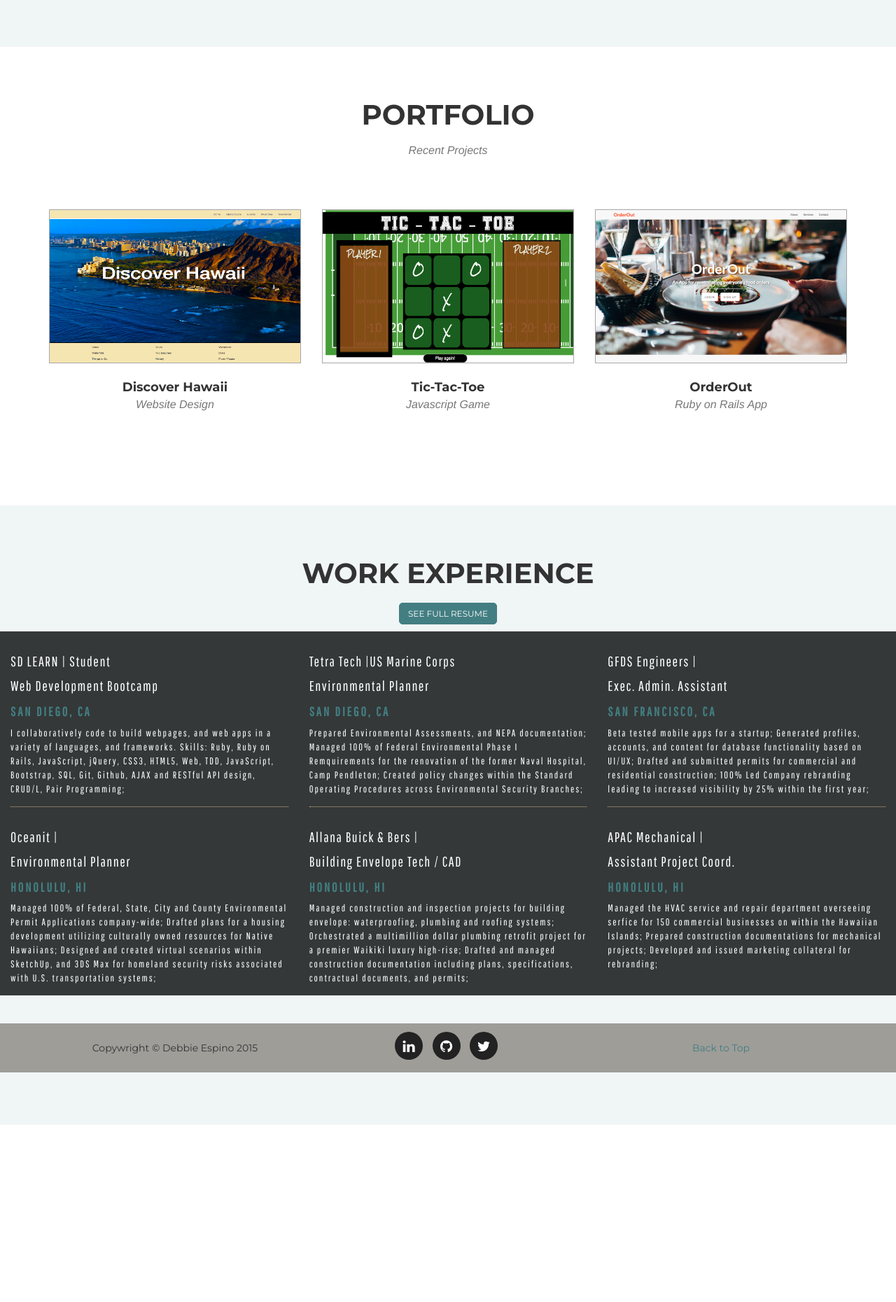
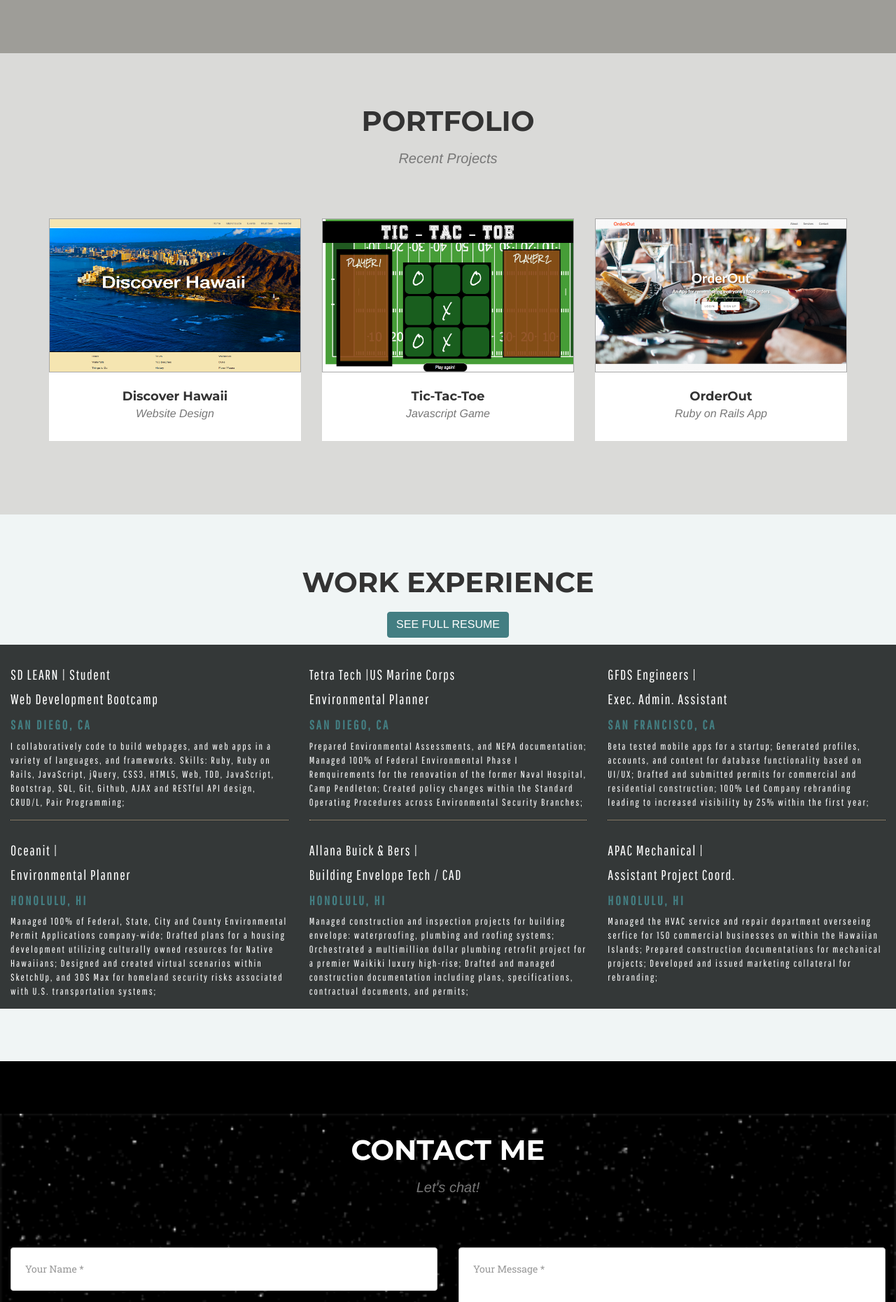
Before and after one commit to despino/Portfolio-ME, a PHP site: page / in a window 1280 px wide. Shown: the part 1700-3560 px from the top of the page at 70% size. Before the commit the page ends 3307 px from the top, so only its background shows below. Run offline with PHP 8.4, Linux system fonts and the light colour scheme; some libraries are stand-ins or nearby versions; some web fonts are replaced.

Commit message:
Fixed email and website look

```diff
--- a/css/contact.css
+++ b/archive/contact.css
@@ -255,8 +255,8 @@ header .intro-text .intro-heading {
   text-transform: uppercase;
   font-size: 14px;
   font-weight: 500;
+}
 
-}
 #submitButton:hover{
   background-color: #50979c;
   border-color: #50979c;
--- a/email/index.php
+++ b/archive/email/index.php
@@ -24,9 +24,9 @@
 
    ";
 	if(mail($to,$subject,$message,$headers))
-		header("Location:../contact.php?msg=Successful Submission! Thank you for contacting me.");
+		header("Location:/index.php?msg=Successful Submission! Thank you for contacting me.");
 	else
-		header("Location:../contact.php?msg=Error To send Email !");
+		header("Location:/index.php?msg=Error To send Email !");
 		//contact:-your-email@your-domain.com
  }
 ?>
--- a/css/page1.css
+++ b/css/page1.css
@@ -438,7 +438,7 @@ section.featurette{
   max-height: 100%;
 }
 #specialties{
-  background-color: #F0F5F5;
+  background-color: #9E9D98;
 }
 section.specialties{
   font-size: 40px;
@@ -480,6 +480,7 @@ section h3.section-subheading {
 #work-experience{
   background-color: #F0F5F5;
   min-width: 100%;
+  min-height: 100%;
 }
 
 @media(min-width:768px) {
@@ -489,7 +490,7 @@ section h3.section-subheading {
 }
 
 #portfolio {
-  background-color: white;
+  background-color: #dadad8;
 }
 #portfolio img {
    width:100%;
@@ -573,24 +574,22 @@ section h3.section-subheading {
     }
 }
 
+section#contact{
+  background-position: cover;
+  background-size: cover;
+  background-color: black;
+}
 
 #contact .container{
+  padding-top: 30px;
+  padding-bottom: 30px;
   background-color: #222;
-  background-size: cover;
-  margin-top: -300px;
-  /*margin-left: -70px;
-  margin-right: 0px;*/
-
+  background-image: url(../img/stars.gif);
   min-width: 100%;
   min-height: 100%;
-  padding: 30px;
-}
-#contact .container {
-    background-color: #222;
-    background-image: url(../img/map-image.png);
-    background-position: cover;
-    background-repeat: no-repeat;
-    background-size: cover;
+  background-position: cover;
+  background-repeat: no-repeat;
+  background-size: cover;
 }
 
 section#contact .section-heading {
@@ -648,8 +647,32 @@ section#contact:-ms-input-placeholder {
 }
 
 section#contact .text-danger {
-    color: #e74c3c;
+    color: #437e82;
 }
+
+
+#submitButton {
+  background-color: #437E82;
+  border-color: #437E82;
+  font-family: "Helvetica Neue",Helvetica,Arial,sans-serif;
+  font-size:16px;
+  color:white;
+  text-transform: uppercase;
+
+}
+#submitButton:hover{
+  background: #9E9D98;
+  border-color: #9E9D98;
+  font-family: "Helvetica Neue",Helvetica,Arial,sans-serif;
+  font-size:16px;
+  color:black;
+  -webkit-transition: All 0.2s ease;
+  -moz-transition: All 0.2s ease;
+  -o-transition: All 0.2s ease;
+  -ms-transition: All 0.2s ease;
+  transition: All 0.2s ease;
+}
+
 
 footer {
     text-align: center;
--- a/index.html
+++ b/index.html
@@ -52,15 +52,15 @@
           <li>
             <a class="page-scroll" href="#work-experience">Experience</a>
           </li>
+          <li>
+            <a class="page-scroll" href="#contact">Contact</a>
+          </li>
         </ul>
       </div>
-    <!-- /.navbar-collapse -->
     </div>
-      <!-- /.container-fluid -->
   </nav>
 
     <!-- Header  -->
-    <!-- <header> -->
   <div class="transbox">
     <p>Debbie <br/><strong style="color: #437E82; font-size: 110px;">Espino</strong></p>
     <br/>
@@ -68,10 +68,10 @@
     <h3 style="font-family: 'Pathway Gothic One', sans-serif; letter-spacing: 1.5px;">San Diego, CA</h3>
     <div class="row">
       <ul id="top" class="list-inline social-buttons">
-        <li><span><a href="https://www.linkedin.com/pub/debbie-espino/50/958/31"><i class="fa fa-linkedin"></i></a></li></span>
-        <li><span><a href="https://github.com/despino"><i class="fa fa-github"></i></a></li></span>
-        <li><span><a href="https://twitter.com/despinoJE"><i class="fa fa-twitter"></i></a></li></span>
-        <li><span><a href="contact/contact.html"><i class="fa fa-envelope"></i></a></li></span>
+        <li><span><a href="https://www.linkedin.com/in/debbie-espino-31995850" target="_blank"><i class="fa fa-linkedin"></i></a></li></span>
+        <li><span><a href="https://github.com/despino" target="_blank"><i class="fa fa-github"></i></a></li></span>
+        <li><span><a href="https://twitter.com/despinoJE" target="_blank"><i class="fa fa-twitter"></i></a></li></span>
+        <li><span><a class="page-scroll" href="#contact"><i class="fa fa-envelope"></i></a></li></span>
       </ul>
     </div>
   </div>
@@ -107,7 +107,7 @@
         <div class="row">
           <div class="col-lg-12 text-center">
             <h2 class="section-heading">Specialties</h2>
-          <h3 class="section-subheading text-muted"><br>...just to name a few</h3>
+            <h3 class="section-subheading text-muted;" style="color:#42413d; font-size: 20px;"><br>...just to name a few</h3>
           </div>
         </div>
           <div class="row text-center">
@@ -117,7 +117,7 @@
                 <i class="fa fa-code fa-stack-1x fa-inverse"></i>
                 </span>
                 <h4 class="service-heading">Languages</h4>
-              <p class="text-muted">
+                <p class="text-muted" style="color: #42413d">
                   RUBY<br>JavaScript<br>SQL<br>HTML<br>CSS
                 </p>
             </div>
@@ -127,7 +127,7 @@
                 <i class="fa fa-database fa-stack-1x fa-inverse"></i>
                 </span>
                 <h4 class="service-heading">Frameworks/Libraries</h4>
-              <p class="text-muted">
+                <p class="text-muted" style="color: #42413d">
                   RUBY on RAILS<br>RESTful APIs<br>Bootstrap<br>jQuery
                 </p>
             </div>
@@ -137,7 +137,7 @@
                 <i class="fa fa-users fa-stack-1x fa-inverse"></i>
               </span>
                 <h4 class="service-heading">Soft Skills</h4>
-              <p class="text-muted">
+                <p class="text-muted" style="color: #42413d">
                   Good Communication<br>Problem Solving<br>Pair Programming<br>Critical Thinking
                 </p>
             </div>
@@ -147,7 +147,7 @@
                 <i class="fa fa-laptop fa-stack-1x fa-inverse"></i>
               </span>
                 <h4 class="service-heading">Extras</h4>
-              <p class="text-muted">
+                <p class="text-muted" style="color: #42413d">
                   CompTIA A+<br>Agile<br>Testing-TDD<br>AJAX / JSON<br>Git / GitHub<br>AutoCAD
                 </p>
             </div>
@@ -160,7 +160,7 @@
         <div class="row">
           <div class="col-lg-12 text-center">
             <h2 class="section-heading">Portfolio</h2>
-          <h3 class="section-subheading text-muted">Recent Projects</h3>
+            <h3 class="section-subheading text-muted" style="font-size: 20px;">Recent Projects</h3>
           </div>
         </div>
         <div class="row">
@@ -306,7 +306,7 @@
             </div>
         </div>
     </div>
-  </section>
+  <!-- </section> -->
 <!-- Work Experience -->
     <section id="work-experience" class="container">
       <div class="work-experience">
@@ -315,7 +315,7 @@
             <h2 class="section-heading" id="header">Work Experience</h2>
             <!-- <h3 class="section-subheading text-muted"> -->
             <div>
-            <h3><a href="webresume.pdf" target="_blank"><button type="submit" class="btn btn-md">See full Resume</button></a></h3>
+              <h3><a href="webresume.pdf" target="_blank"><button  id="submitButton" type="submit" class="btn btn-xl">See Full Resume</button></a></h3>
             </div>
           </div>
         </div>
@@ -359,25 +359,66 @@
                 </text>
               </div>
             </div>
-    <br/>
-    <br>
-    <br>
-  </secion>
+    </section>
 
+  <!-- Contact Section -->
+    <section id="contact">
+      <div class="container">
+        <div class="row">
+          <div class="col-lg-12 text-center">
+            <h2 class="section-heading">Contact Me</h2>
+            <h3 class="section-subheading text-muted" style="font-size: 20px;"> Let's chat!</h3>
+          </div>
+        </div>
+        <div class="row">
+          <div class="col-lg-12">
+            <form name="sentMessage" id="contactForm" novalidate>
+              <div class="row">
+                <div class="col-md-6">
+                  <div class="form-group">
+                    <input type="text" class="form-control" placeholder="Your Name *" id="name" required data-validation-required-message="Please enter your name.">
+                    <p class="help-block text-danger"></p>
+                  </div>
+                  <div class="form-group">
+                    <input type="email" class="form-control" placeholder="Your Email *" id="email" required data-validation-required-message="Please enter your email address.">
+                    <p class="help-block text-danger"></p>
+                  </div>
+                  <div class="form-group">
+                    <input type="tel" class="form-control" placeholder="Your Phone *" id="phone" required data-validation-required-message="Please enter your phone number.">
+                    <p class="help-block text-danger"></p>
+                  </div>
+                </div>
+                  <div class="col-md-6">
+                    <div class="form-group">
+                      <textarea class="form-control" placeholder="Your Message *" id="message" required data-validation-required-message="Please enter a message."></textarea>
+                      <p class="help-block text-danger"></p>
+                    </div>
+                  </div>
+                  <div class="clearfix"></div>
+                  <div class="col-lg-12 text-center">
+                    <div id="success"></div>
+                    <button id="submitButton" type="submit" class="btn btn-xl">Send Message</button>
+                  </div>
+              </div>
+            </form>
+          </div>
+        </div>
+      </div>
+    </section>
 <!--  footer      -->
   <footer>
     <div class="container">
       <div class="row">
         <div class="col-md-4">
-          <span class="copyright">Copywright © Debbie Espino 2015</span>
+          <span class="copyright">Debbie Espino 2015</span>
         </div>
         <div class="col-md-4">
           <ul class="list-inline social-buttons">
-            <li><a href="https://www.linkedin.com/pub/debbie-espino/50/958/31"><i class="fa fa-linkedin"></i></a>
+            <li><a href="https://www.linkedin.com/pub/debbie-espino/50/958/31" target="_blank"><i class="fa fa-linkedin"></i></a>
             </li>
-            <li><a href="https://github.com/despino"><i class="fa fa-github"></i></a>
+            <li><a href="https://github.com/despino" target="_blank"><i class="fa fa-github"></i></a>
             </li>
-            <li><a href="https://twitter.com/despinoJE"><i class="fa fa-twitter"></i></a>
+            <li><a href="https://twitter.com/despinoJE" target="_blank"><i class="fa fa-twitter"></i></a>
             </li>
           </ul>
         </div>
@@ -390,15 +431,19 @@
 
   <!-- jQuery -->
 <script src="js/jquery.js"></script>
+
 <!-- Bootstrap Core JavaScript -->
 <script src="js/bootstrap.min.js"></script>
+
 <!-- Plugin JavaScript -->
 <script src="http://cdnjs.cloudflare.com/ajax/libs/jquery-easing/1.3/jquery.easing.min.js"></script>
 <script src="js/classie.js"></script>
 <script src="js/cbpAnimatedHeader.js"></script>
+
 <!-- Contact Form JavaScript -->
 <script src="js/jqBootstrapValidation.js"></script>
 <script src="js/contact_me.js"></script>
+
 <!-- Custom Theme JavaScript -->
 <script src="js/agency.js"></script>
 
```
Also changed, not shown: archive/contact/contact.html (renamed from contact/contact.html, +6 -4 lines), archive/email/validation.js (renamed from email/validation.js), img/map-image.png (added), img/stars.gif (added), stars2.gif (added). Lines whose indentation alone changed are shown as unchanged.
